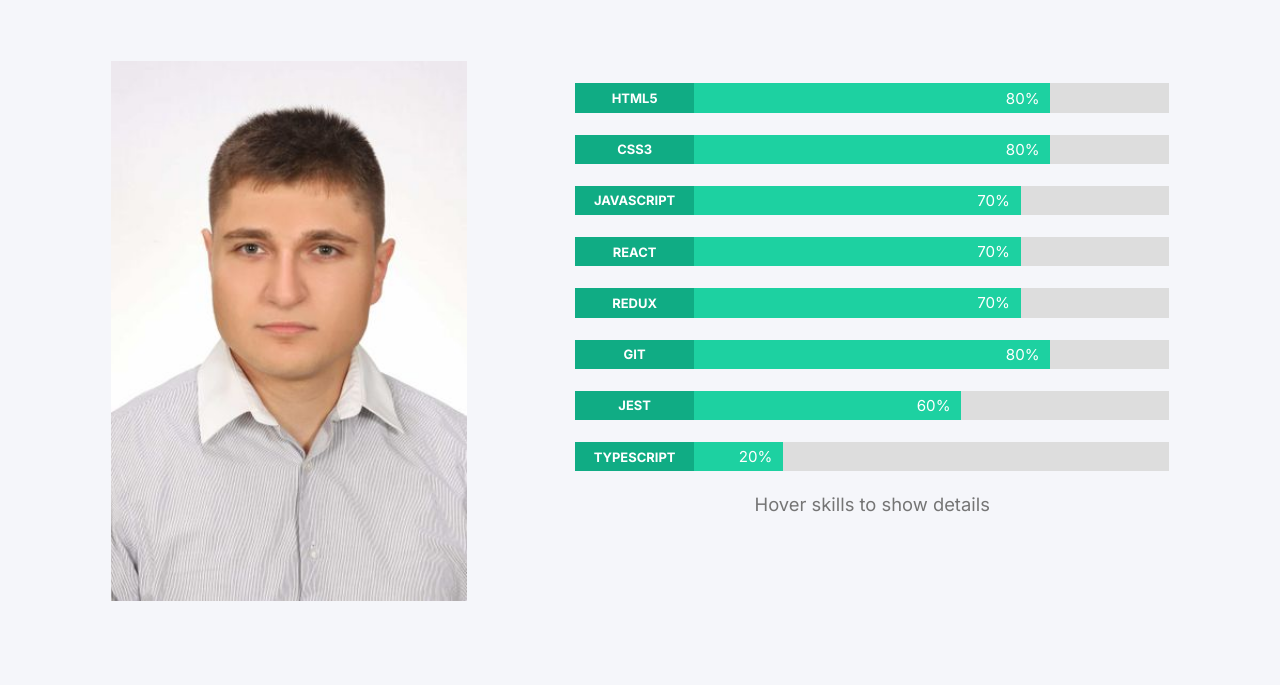
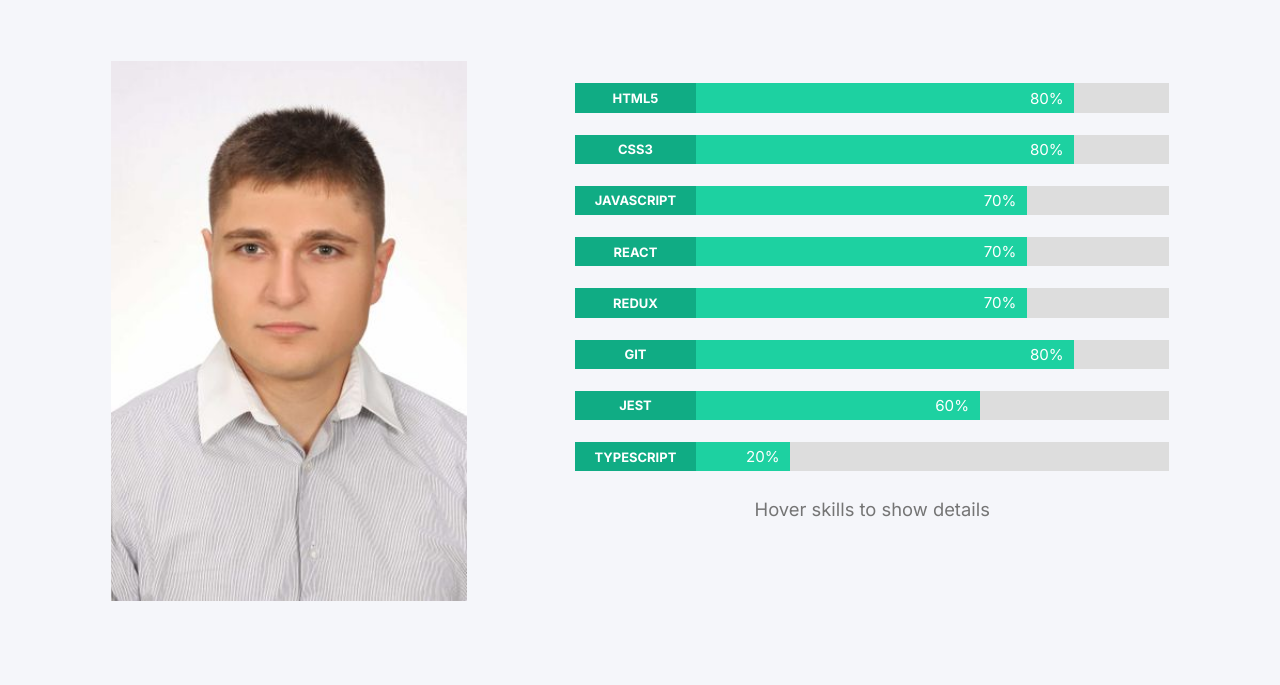
Before and after one commit to Artas47/portfolio, a website built with webpack: page index.html in a window 1280 px wide. Shown: the part 1425-2110 px from the top of the page. Built offline with nearby package versions, Linux system fonts and the light colour scheme.

Commit message:
small refactor to skill-bar, added line height to skill description

```diff
--- a/index.html
+++ b/index.html
@@ -69,16 +69,6 @@
           <div class="hexagon__wrapper">
             <div class="hexagon">
               <svg class="about__icon" viewBox="0 0 32 32">
-                <use xlink:href="./src/icons/icons.svg#timer"></use>
-              </svg>
-            </div>
-            <p class="hexagon__text">
-              Always on time
-            </p>
-          </div>
-          <div class="hexagon__wrapper">
-            <div class="hexagon">
-              <svg class="about__icon" viewBox="0 0 32 32">
                 <use xlink:href="./src/icons/icons.svg#manager"></use>
               </svg>
             </div>
@@ -109,6 +99,16 @@
           <div class="hexagon__wrapper">
             <div class="hexagon">
               <svg class="about__icon" viewBox="0 0 32 32">
+                <use xlink:href="./src/icons/icons.svg#timer"></use>
+              </svg>
+            </div>
+            <p class="hexagon__text">
+              Always on time
+            </p>
+          </div>
+          <div class="hexagon__wrapper">
+            <div class="hexagon">
+              <svg class="about__icon" viewBox="0 0 32 32">
                 <use xlink:href="./src/icons/icons.svg#mountain"></use>
               </svg>
             </div>
@@ -129,66 +129,82 @@
             <div class="about__skills">
               <div class="about__skill-bar">
                 <div class="about__skill-bar--skill-name">HTML5</div>
+                <div class="about__skill-bar--percentage-outer">
                   <div
-                  class="about__skill-bar--skill-percentage about__skill-bar--skill-percentage--html"
+                    class="about__skill-bar--percentage-inner about__skill-bar--percentage-inner--html"
                   >
                     80%
                   </div>
                 </div>
+              </div>
               <div class="about__skill-bar">
                 <div class="about__skill-bar--skill-name">CSS3</div>
+                <div class="about__skill-bar--percentage-outer">
                   <div
-                  class="about__skill-bar--skill-percentage about__skill-bar--skill-percentage--css"
+                    class="about__skill-bar--percentage-inner about__skill-bar--percentage-inner--css"
                   >
                     80%
                   </div>
                 </div>
+              </div>
               <div class="about__skill-bar">
                 <div class="about__skill-bar--skill-name">JAVASCRIPT</div>
+                <div class="about__skill-bar--percentage-outer">
                   <div
-                  class="about__skill-bar--skill-percentage about__skill-bar--skill-percentage--js"
+                    class="about__skill-bar--percentage-inner about__skill-bar--percentage-inner--js"
                   >
                     70%
                   </div>
                 </div>
+              </div>
               <div class="about__skill-bar">
                 <div class="about__skill-bar--skill-name">REACT</div>
+                <div class="about__skill-bar--percentage-outer">
                   <div
-                  class="about__skill-bar--skill-percentage about__skill-bar--skill-percentage--react"
+                    class="about__skill-bar--percentage-inner about__skill-bar--percentage-inner--react"
                   >
                     70%
                   </div>
                 </div>
+              </div>
               <div class="about__skill-bar">
                 <div class="about__skill-bar--skill-name">REDUX</div>
+                <div class="about__skill-bar--percentage-outer">
                   <div
-                  class="about__skill-bar--skill-percentage about__skill-bar--skill-percentage--redux"
+                    class="about__skill-bar--percentage-inner about__skill-bar--percentage-inner--redux"
                   >
                     70%
                   </div>
                 </div>
+              </div>
               <div class="about__skill-bar">
                 <div class="about__skill-bar--skill-name">GIT</div>
+                <div class="about__skill-bar--percentage-outer">
                   <div
-                  class="about__skill-bar--skill-percentage about__skill-bar--skill-percentage--git"
+                    class="about__skill-bar--percentage-inner about__skill-bar--percentage-inner--git"
                   >
                     80%
                   </div>
                 </div>
+              </div>
               <div class="about__skill-bar">
                 <div class="about__skill-bar--skill-name">JEST</div>
+                <div class="about__skill-bar--percentage-outer">
                   <div
-                  class="about__skill-bar--skill-percentage about__skill-bar--skill-percentage--jest"
+                    class="about__skill-bar--percentage-inner about__skill-bar--percentage-inner--jest"
                   >
                     60%
                   </div>
                 </div>
+              </div>
               <div class="about__skill-bar">
                 <div class="about__skill-bar--skill-name">TYPESCRIPT</div>
+                <div class="about__skill-bar--percentage-outer">
                   <div
-                  class="about__skill-bar--skill-percentage about__skill-bar--skill-percentage--typescript"
+                    class="about__skill-bar--percentage-inner about__skill-bar--percentage-inner--typescript"
                   >
                     20%
+                  </div>
                 </div>
               </div>
             </div>
--- a/src/scss/layout/_about.scss
+++ b/src/scss/layout/_about.scss
@@ -55,6 +55,7 @@
       text-align: center;
       font-size: 1.7rem;
       word-wrap: break-word;
+      line-height: 3rem;
       font-weight: 400;
       color: #757575;
       transition: all 0.2s;
@@ -72,18 +73,31 @@
   }
   &__skill-bar {
     background-color: #dddddd;
-    width: 100%;
+    width: 55rem;
     height: 2.7rem;
     display: flex;
     align-items: center;
+    justify-content: center;
     outline: 2px solid transparent;
     transition: all 0.5s;
+
+    @media only screen and (max-width: 34.375em) {
+      width: 100%;
+    }
+
+    &--percentage-outer {
+      width: 55rem;
+      height: 100%;
+      display: flex;
+      position: relative;
+    }
     &--skill-name {
       display: flex;
       align-items: center;
       justify-content: center;
-      width: 20%;
+      width: 14rem;
       height: 100%;
+      z-index: 5;
       color: #fff;
       background-color: #10ac84;
       font-weight: 700;
@@ -92,7 +106,7 @@
         font-size: 1rem;
       }
     }
-    &--skill-percentage {
+    &--percentage-inner {
       display: flex;
       align-items: center;
       justify-content: flex-end;
@@ -102,28 +116,28 @@
       padding-right: 1rem;
       height: 100%;
       &--html {
+        width: 80%;
+      }
+      &--css {
+        width: 80%;
+      }
+      &--js {
+        width: 70%;
+      }
+      &--react {
+        width: 70%;
+      }
+      &--redux {
+        width: 70%;
+      }
+      &--git {
+        width: 80%;
+      }
+      &--jest {
         width: 60%;
       }
-      &--css {
-        width: 60%;
-      }
-      &--js {
-        width: 55%;
-      }
-      &--react {
-        width: 55%;
-      }
-      &--redux {
-        width: 55%;
-      }
-      &--git {
-        width: 60%;
-      }
-      &--jest {
-        width: 45%;
-      }
       &--typescript {
-        width: 15%;
+        width: 20%;
       }
     }
   }
```
Also changed, not shown: dist/css/styles.css. Lines whose indentation alone changed are shown as unchanged.
